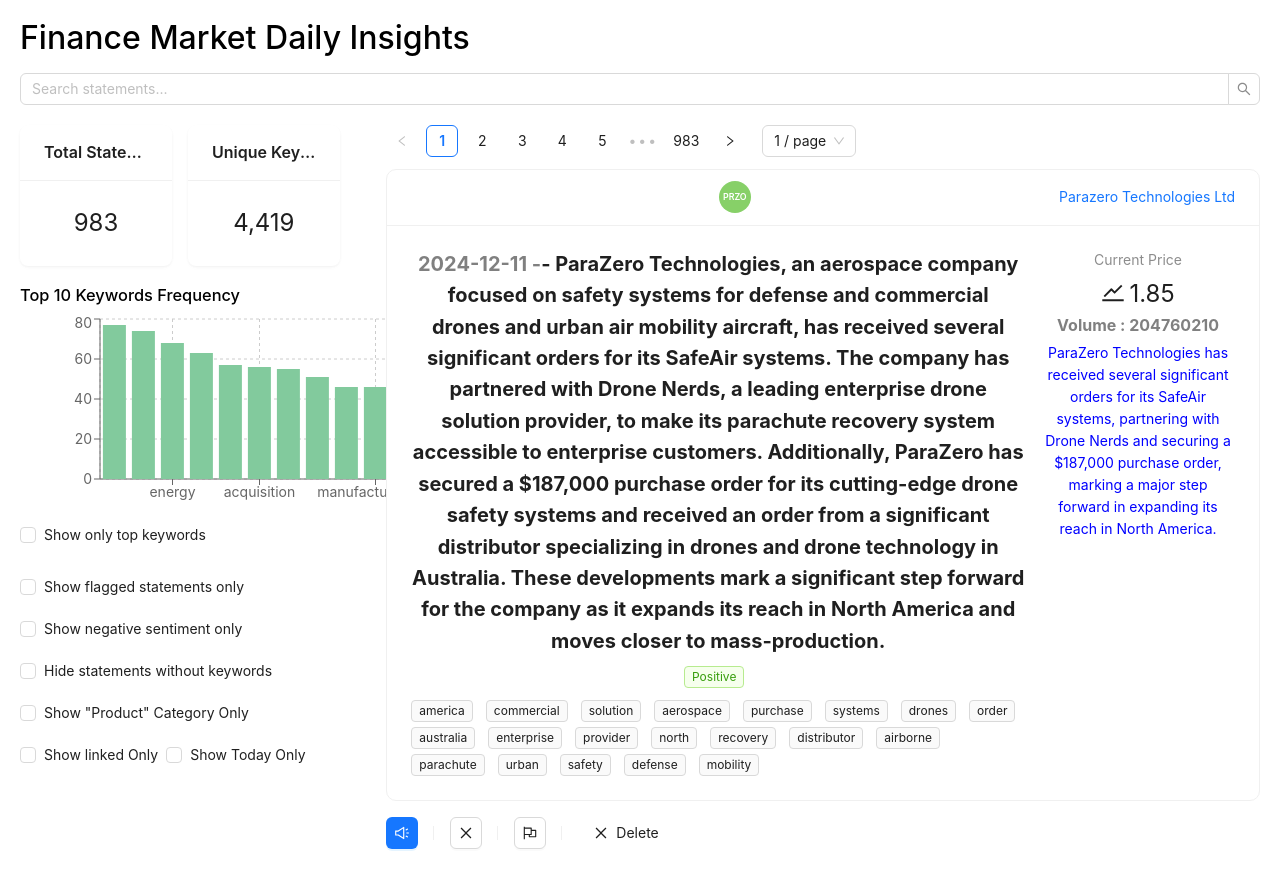
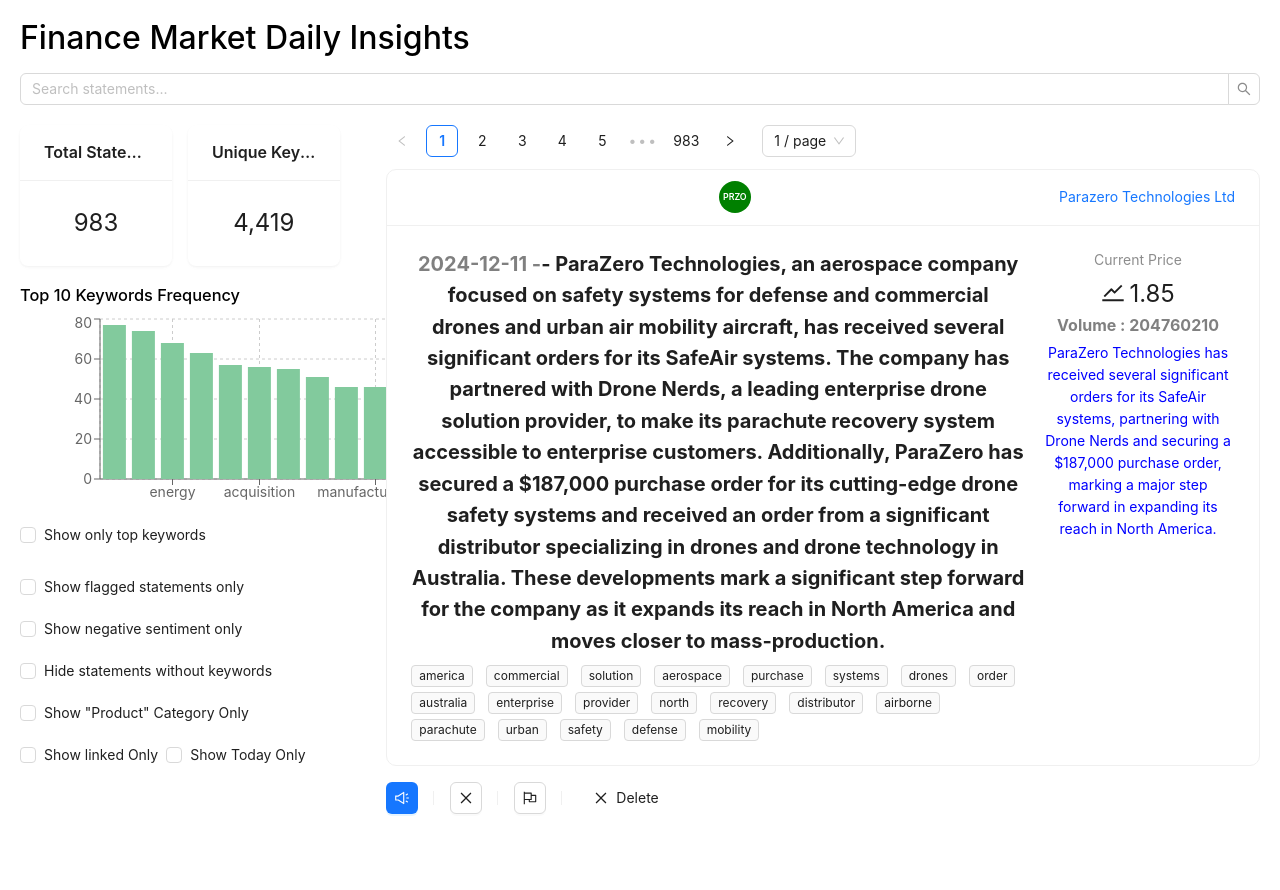
Before and after one commit to xer0616/marketinsight, a React (Create React App) app: page / in a window 1280 px wide. Shown: the top 890 px of the page. After the commit the page ends 858 px from the top, so only its background shows below. Built offline with nearby package versions, Linux system fonts and the light colour scheme.

Commit message:
Update sentiment

```diff
--- a/src/App.js
+++ b/src/App.js
@@ -350,7 +350,7 @@
                                 ]}
                             >
                                     <Card
-                                        title={<Avatar style={{ backgroundColor: '#87d068' }}>{item.symbol}</Avatar>}
+                                        title={<Avatar style={{ backgroundColor: item.sentiment === 'negative' ? 'red' : 'green' }}>{item.symbol}</Avatar>}
                                         extra={
                                             <a href={`https://www.google.ca/search?q=${item.company.replace(' ', '+')}+stock`}>
                                                 {item.company}
@@ -377,11 +377,6 @@
                                                   <span style={{ color: 'blue', fontSize: '15px', marginBottom: '4px' }}>{link.split(':')[1]}</span><br/>
                                                 </span>
                                               ))}
-                                            </div>
-                                            <div style={{ marginBottom: '12px' }}>
-                                                {item.sentiment === 'positive' && <Tag color="green">Positive</Tag>}
-                                                {item.sentiment === 'neutral' && <Tag color="grey">Neutral</Tag>}
-                                                {item.sentiment === 'negative' && <Tag color="red">Negative</Tag>}
                                             </div>
                                             <div style={{ display: 'flex', flexWrap: 'wrap', gap: '5px' }}>
                                                 {item.keywords.map(keyword => (
```
